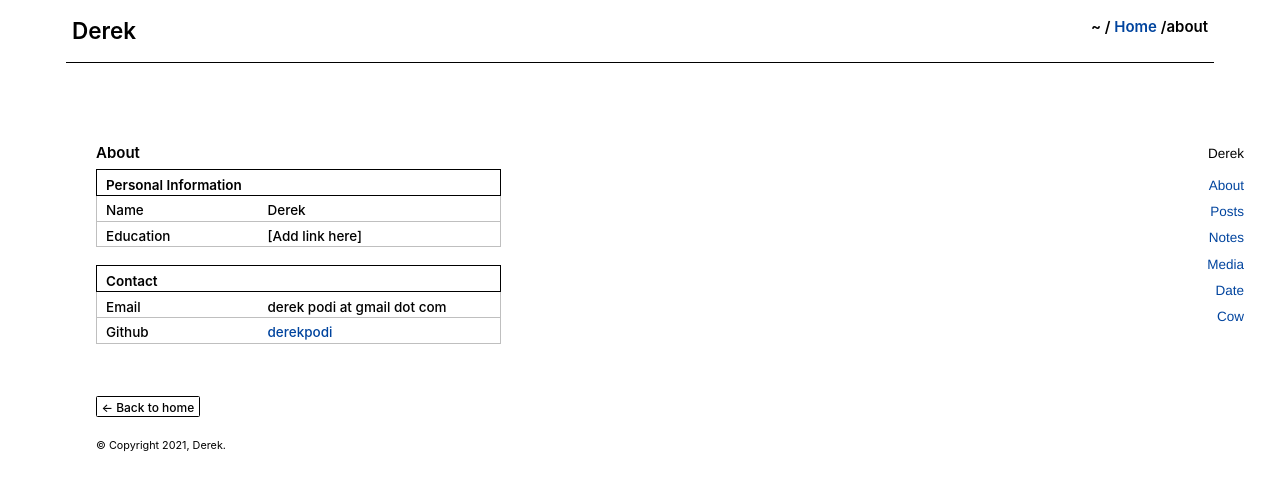
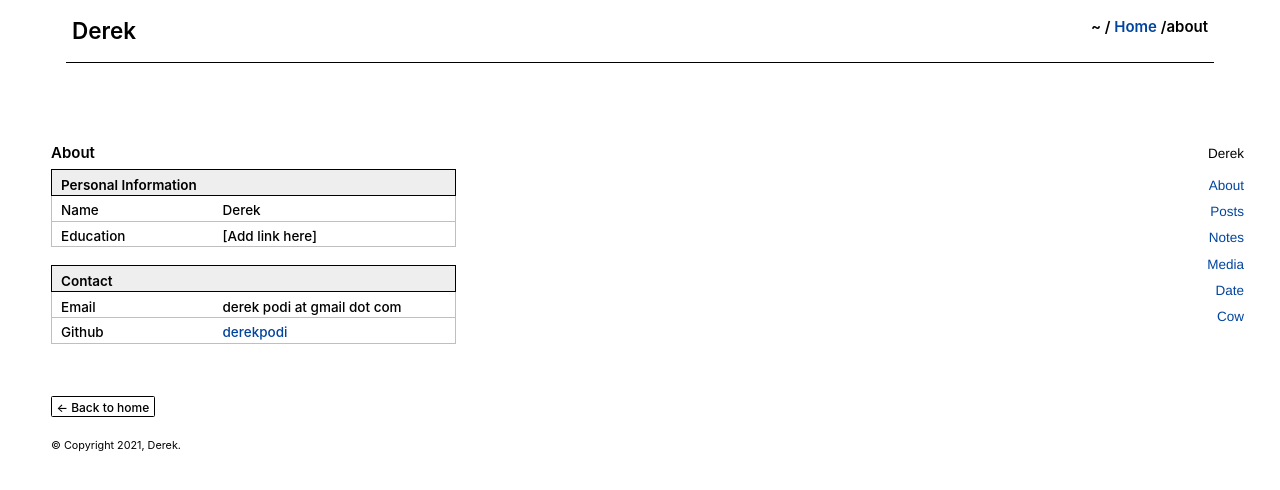
Before and after one commit to derekpodi/derekpodi.com, a Next.js app: page /about in a window 1280 px wide. Shown: the top 490 px of the page. Built offline with nearby package versions, Linux system fonts and the light colour scheme.

Commit message:
font color change, layout changes

```diff
--- a/components/layout.js
+++ b/components/layout.js
@@ -33,14 +33,14 @@ export default function Layout({ children, home }) {
       <Menu />
 
 
-      <main className={utilStyles.mh5}>{children}</main>
+      <main className={utilStyles.mh3}>{children}</main>
 
 
-      <footer className={`${utilStyles.mh5} ${utilStyles.mt4}`}>
+      <footer className={`${utilStyles.mh3} ${utilStyles.mt4}`}>
         {!home && (
           <div className={utilStyles.backToHome}>
             <Link href="/">
-              <a className={utilStyles["top-2"] + " " + utilStyles["btn"]+ " " + utilStyles["btn-sm"] + " " + utilStyles["white"] + " " + utilStyles["bg-dark-green"] + " " + utilStyles["hover-white"]+ " " + utilStyles["hover-bg-black"]}>← Back to home</a>
+              <a className={utilStyles["top-2"] + " " + utilStyles["btn"]+ " " + utilStyles["btn-sm"] + " " + utilStyles["bg-dark-green"] + " " + utilStyles["white"] + " " + utilStyles["hover-white"]+ " " + utilStyles["hover-bg-black"]}>← Back to home</a>
             </Link>
           </div>
         )}
--- a/pages/about/index.js
+++ b/pages/about/index.js
@@ -11,7 +11,7 @@ const About = () => {
           <div>
             <div >
               <table className="table">
-                <thead className={utilStyles["black"] + " " + utilStyles["bg--light-gray"]+ " " + utilStyles["ba"] + " " + utilStyles["b--black"]}>
+                <thead className={utilStyles["black"] + " " + utilStyles["bg-light-gray"]+ " " + utilStyles["ba"] + " " + utilStyles["b--black"]}>
                   <tr>
                     <th className={utilStyles["measure-12"]}>Personal Information</th>
                     <th></th>
@@ -32,7 +32,7 @@ const About = () => {
             <p></p>
             <div>
               <table className="table">
-                  <thead className={utilStyles["black"] + " " + utilStyles["bg--light-gray"]+ " " + utilStyles["ba"] + " " + utilStyles["b--black"]}>
+                  <thead className={utilStyles["black"] + " " + utilStyles["bg-light-gray"]+ " " + utilStyles["ba"] + " " + utilStyles["b--black"]}>
                     <tr>
                       <th className={utilStyles["measure-12"]}>Contact</th>
                       <th></th>
--- a/styles/globals.css
+++ b/styles/globals.css
@@ -255,12 +255,12 @@ a:focus,
 a:hover,
 a:active,
 a.active {
-  color: #002e6b;
+  color: #00449e;
   text-decoration: underline;
 }
 
 a:visited {
-  color: #807fe2;
+  color: #00449e;
 }
 
 h1,
```
